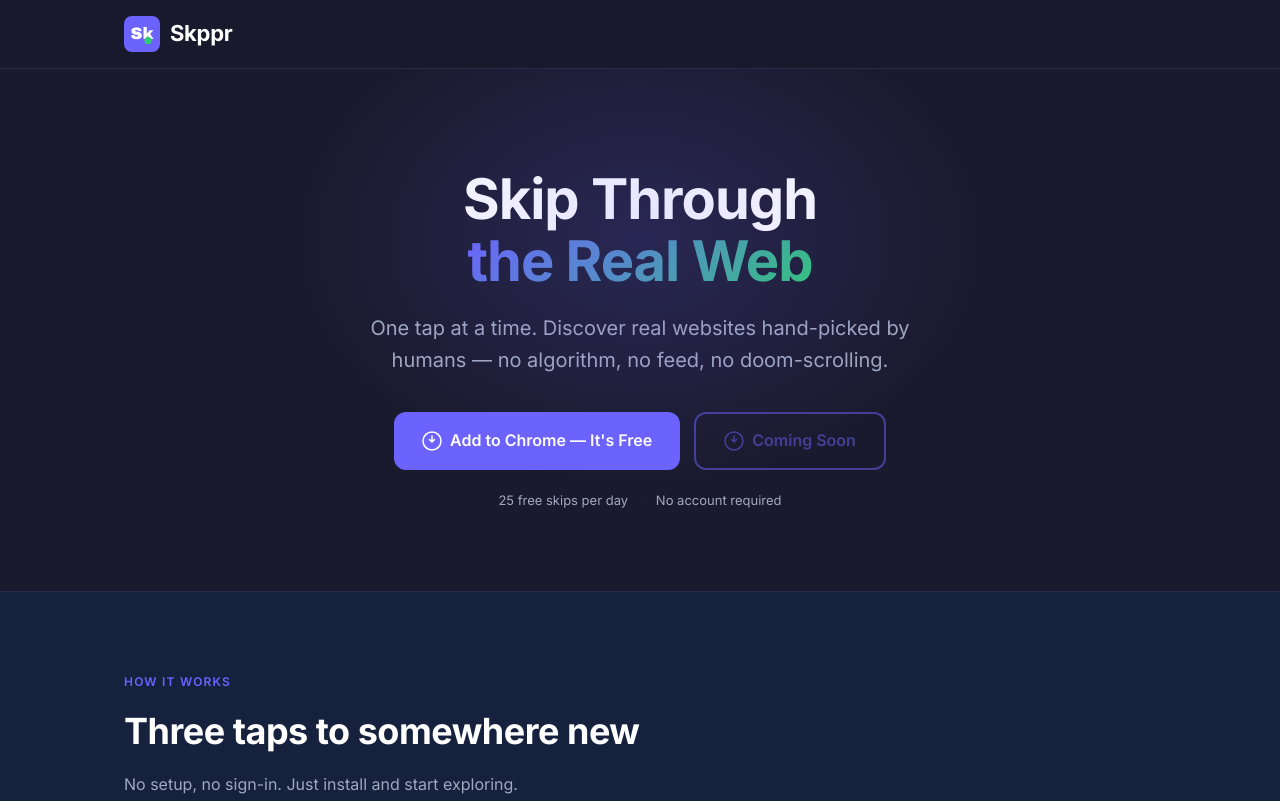
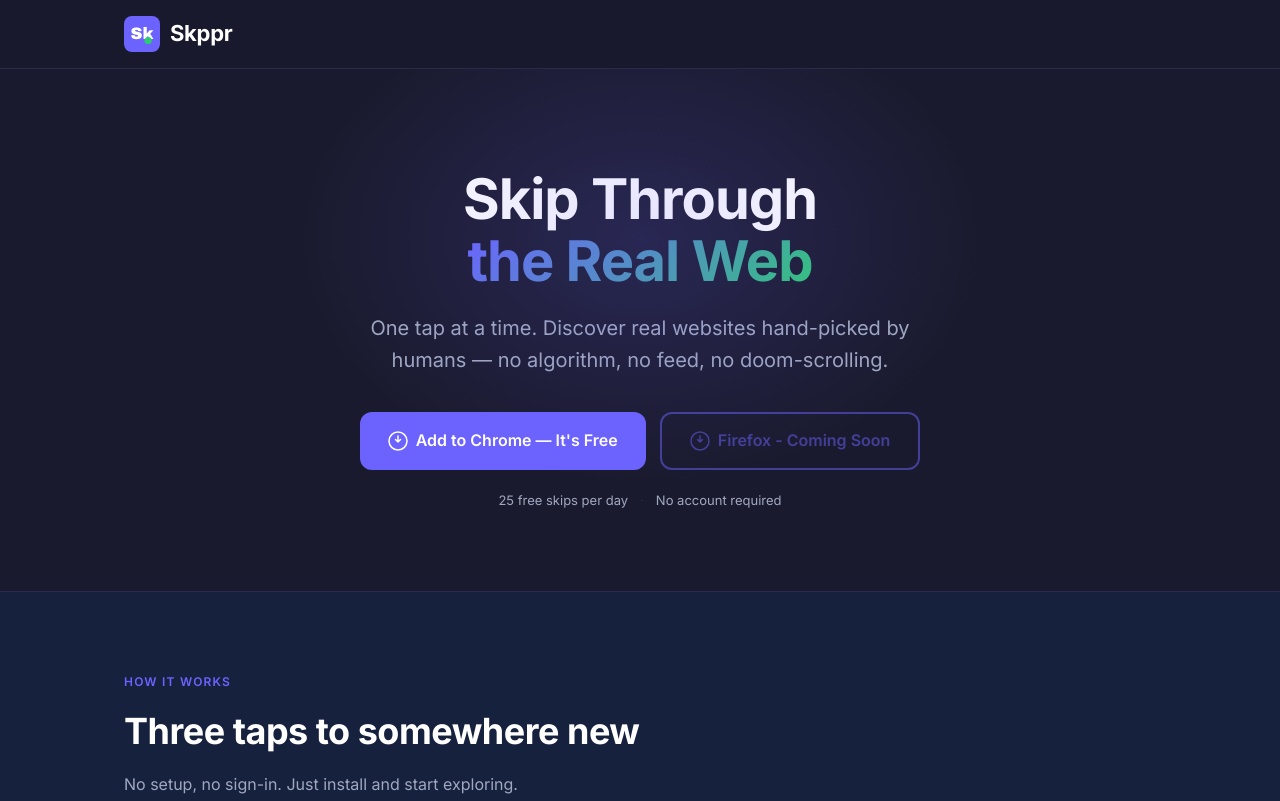
Before and after one commit to sgordon70/tryskppr, a plain HTML site: page index.html in a window 1280 px wide. Shown: the top 801 px of the page. Drawn offline with Linux system fonts and the light colour scheme.

Commit message:
Update index.html

```diff
--- a/index.html
+++ b/index.html
@@ -562,7 +562,7 @@
       </a>
       <a href="" class="btn btn-secondary" style="opacity:0.5; pointer-events:none; cursor:default;" aria-disabled="true">
         <svg width="20" height="20" viewBox="0 0 20 20" fill="none" xmlns="http://www.w3.org/2000/svg"><circle cx="10" cy="10" r="9" stroke="#6C63FF" stroke-width="1.5"/><path d="M10 5v6M10 11l-2.5-2.5M10 11l2.5-2.5" stroke="#6C63FF" stroke-width="1.5" stroke-linecap="round"/></svg>
-        Coming Soon
+        Firefox - Coming Soon
       </a>
     </div>
     <p class="hero-meta">
```
